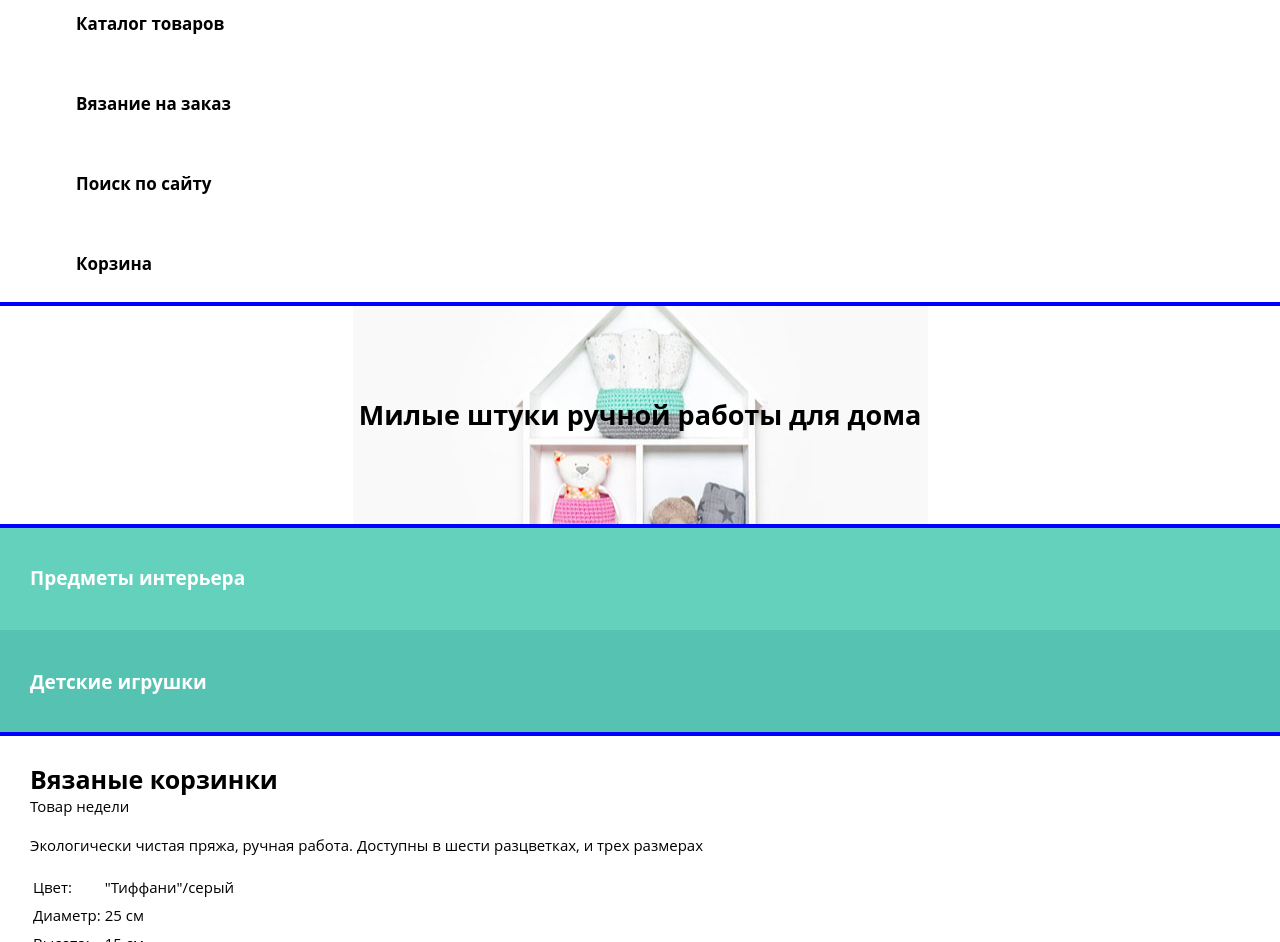
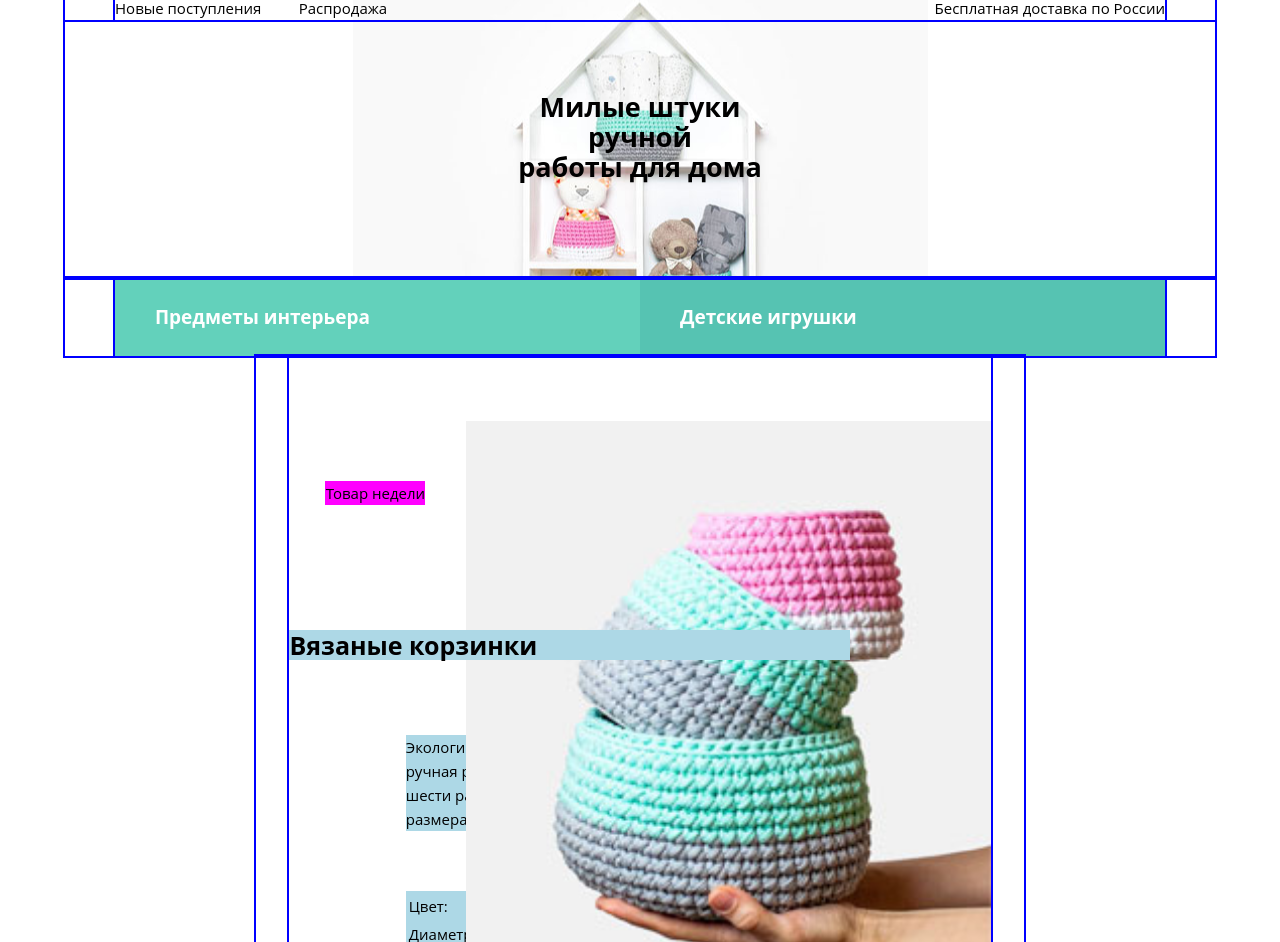
Before and after one commit to icapa9/147815-mishka, a plain HTML site: page index.html in a window 1280 px wide. Shown: the part 116-1058 px from the top of the page. Drawn offline with nearby package versions, Linux system fonts and the light colour scheme; files that its build step writes are made by us from their sources.

Commit message:
Сетки

```diff
--- a/index.html
+++ b/index.html
@@ -9,21 +9,24 @@
     <header class="header">
       <div class="header__wrap">
         <div class="logo">
-          <a><img src="http://placehold.it/150x100" width="150" height="100" alt="logo"></a>
+          <a><img src="http://placehold.it/150x100" width="70" height="46" alt="logo"></a>
         </div>
         <div class="menu">
           <ul class="menu__list">
             <li class="menu__item"><a href="catalog.html">Каталог товаров</a></li>
             <li class="menu__item"><a href="form.html">Вязание на заказ</a></li>
             <li class="menu__item"><a href="#">Поиск по сайту</a></li>
-            <li class="menu__item"><a href="#">Корзина</a></li>
+            <li class="menu__item"><a href="#">Корзина: пока пуста</a></li>
+            <li class="menu__item"><span>Новые поступления</span></li>
+            <li class="menu__item"><span>Распродажа</span></li>
+            <li class="menu__item"><span>Бесплатная доставка по России</span></li>
           </ul>
         </div>
       </div>
     </header>
     <main>
       <section class="main-title">
-        <h1>Милые штуки ручной работы для дома</h1>
+        <h1>Милые штуки<br> ручной<br> работы для дома</h1>
       </section>
       <section class="product-type">
         <div class="product-type__wrap">
--- a/less/blocks/header.less
+++ b/less/blocks/header.less
@@ -1,3 +1,24 @@
 .header {
   outline: @outline-block;
+  max-width: 1150px;
+  margin: auto;
 }
+
+
+@media @tablet-widths {
+  .header__wrap {
+    display: flex;
+    margin-left: 6.5%;
+    margin-right: 6.5%;
+    opacity: 1;
+  }
+}
+
+@media @desktop-widths {
+  .header__wrap {
+    position: relative;
+    margin-left: 4.35%;
+    margin-right: 4.35%;
+    opacity: 1;
+  }
+}
--- a/less/blocks/logo.less
+++ b/less/blocks/logo.less
@@ -1,9 +1,26 @@
 .logo {
   outline: @outline-block;
+
   a {
     display: block;
     margin: auto;
-    width: 150px;
-    height: 100px;
+    width: 70px;
+    height: 46px;
   }
 }
+
+@media @tablet-widths {
+  .logo {
+    position: absolute;
+  }
+
+  .logo a {
+    margin-left: 0;
+  }
+}
+
+@media @desktop-widths {
+  .logo {
+    margin-left: 450px;
+  }
+}
--- a/less/blocks/main-title.less
+++ b/less/blocks/main-title.less
@@ -1,13 +1,19 @@
 .main-title {
+  max-width: 1150px;
+  margin: auto;
   outline: @outline-block;
   background: url("../../img/hero-mobile@1x.jpg") 50% 50% no-repeat;
   padding-top: 96px;
-  padding-right: 38px;
   padding-bottom: 96px;
-  padding-left: 38px;
 
   h1 {
     .caption(27px);
     text-align: center;
   }
 }
+
+@media @tablet-widths {
+  .main-title {
+    margin-top: -24px;
+  }
+}
--- a/less/blocks/menu.less
+++ b/less/blocks/menu.less
@@ -1,19 +1,122 @@
 .menu {
   outline: @outline-block;
+  max-width: 1050px;
+  margin: auto;
 }
 
 .menu__list {
+  outline: @outline-block;
   .list-style;
 }
 
 .menu__item {
-  padding-left: 76px;
-
   a {
     display: block;
+    padding-left: 23.75%;
     padding-top: 28px;
     padding-bottom: 28px;
 
     .link(17px; 700; #000000 );
   }
 }
+
+.menu__item:nth-child(5),
+.menu__item:nth-child(6),
+.menu__item:nth-child(7) {
+  display: none;
+}
+
+@media @tablet-widths {
+  .menu {
+    width: 100%;
+  }
+
+  .menu__list {
+    display: flex;
+    flex-wrap: wrap;
+  }
+
+  .menu__item:nth-child(1) {
+    a {
+      padding: 0;
+    }
+  }
+
+  .menu__item:nth-child(2) {
+    a {
+      width: 150px; /*????*/
+      padding: 0;
+      padding-left: 5.4%;
+    }
+  }
+
+  .menu__item:nth-child(n+3) {
+    order: -1;
+  }
+
+  .menu__item:nth-child(3) {
+    margin-left: 41.7%;
+    background-color: lightpink;
+    width: 12.5%;
+
+    a {
+      font-size: 0;
+      margin-top: 32px;
+      margin-bottom: 32px;
+      padding: 0;
+    }
+  }
+
+  .menu__item:nth-child(4) {
+    background-color: lightgreen;
+    width: 45.8%;
+
+    a {
+      margin-top: 32px;
+      margin-bottom: 32px;
+      padding: 0;
+      padding-left: 32%;
+    }
+  }
+
+  .menu__item:nth-child(7) {
+    order: 1;
+    display: block;
+    margin-left: auto;
+  }
+}
+
+@media @desktop-widths {
+  .menu__item:nth-child(1) {
+    order: -3;
+    margin-top: 32px;
+    margin-bottom: 32px;
+    width: 17.5%;
+  }
+
+  .menu__item:nth-child(2) {
+    order: -2;
+    margin-top: 32px;
+    margin-bottom: 32px;
+    width: 17.5%;
+
+    a {
+      padding-left: 0;
+    }
+  }
+
+  .menu__item:nth-child(3) {
+    margin-left: 31.7%;
+    width: 8%;
+  }
+
+  .menu__item:nth-child(4) {
+    width: 25.3%;
+  }
+
+  .menu__item:nth-child(5),
+  .menu__item:nth-child(6) {
+    display: block;
+    width: 17.5%;
+  }
+}
--- a/less/blocks/page.less
+++ b/less/blocks/page.less
@@ -1,3 +1,4 @@
 .page {
   .main-style;
+  min-width: 320px;
 }
--- a/less/blocks/product-type.less
+++ b/less/blocks/product-type.less
@@ -1,3 +1,5 @@
 .product-type {
+  max-width: 1150px;
+  margin: auto;
   outline: @outline-block;
 }
--- a/less/blocks/product-week.less
+++ b/less/blocks/product-week.less
@@ -1,11 +1,152 @@
 .product-week {
   outline: @outline-block;
+  width: 320px;
+  margin: auto;
 
   h1 {
     .caption(25px);
   }
 }
 
+.product-week__wrap {
+  outline: @outline-block;
+}
+
 .product-week__item {
+  position: relative;
   padding: 30px;
 }
+
+
+@media @tablet-widths {
+  .product-week {
+    width: 768px;
+    margin: auto;
+  }
+
+  .product-week__wrap {
+    margin-left: 6.5%;
+    margin-right: 6.5%;
+  }
+
+  .product-week__item {
+    display: flex;
+    flex-wrap: wrap;
+    padding: 0;
+  }
+
+  .product-week__item h1 {
+    width: 82.3%;
+  }
+
+  .product-week__item span:first-of-type {
+    width: 10%;
+  }
+
+  .product-week__info {
+    width: 50%;
+    padding-right: 50%;
+    margin-right: auto;
+  }
+
+  .product-week__item img {
+    position: absolute;
+    top: 65px;
+    right: 0;
+  }
+
+  .product-week__info-table {
+    width: 100%;
+    padding-right: 50%;
+    padding-bottom: 60px;
+  }
+
+  .product-week__item span:nth-of-type(2) {
+    display: block;
+    margin-bottom: 34px;
+    width: 50%;
+    padding-right: 50%;
+    text-align: center;
+  }
+
+  .product-week__item a:nth-of-type(2) {
+    padding-top: 14px;
+    padding-left: 103px;
+    padding-right: 96px;
+    padding-bottom: 14px;
+
+    text-align: center;
+    border: 2px solid black;
+  }
+}
+
+@media @desktop-widths {
+  .product-week {
+    max-width: 1150px;
+    margin: auto;
+  }
+
+  .product-week__wrap {
+    margin-left: 4.35%;
+    margin-right: 4.35%;
+  }
+
+  .product-week__item h1 {
+    margin-top: 125px;
+    margin-bottom: 60px;
+    width: 80%;
+    background-color: lightblue;
+    z-index: 1;
+  }
+
+  .product-week__item span:first-of-type {
+    margin-top: 125px;
+    width: 100px;
+    order: -1;
+    text-align: center;
+    margin-left: 36px;
+    margin-right: 38px;
+    background-color: fuchsia;
+  }
+
+  .product-week__info {
+    margin-left: 16.6%;
+    margin-bottom: 60px;
+    background-color: lightblue;
+  }
+
+  .product-week__info-table {
+    width: auto;
+    margin-left: 16.6%;
+    margin-bottom: 100px;
+    background-color: lightblue;
+  }
+
+  .product-week__item span:nth-of-type(2) {
+    display: block;
+    margin-bottom: 34px;
+    width: 50%;
+    margin-left: 16.6%;
+    text-align: center;
+  }
+
+  .product-week__item a:nth-of-type(2) {
+    margin-left: 16.6%;
+    margin-bottom: 70px;
+    padding-top: 14px;
+    padding-left: 103px;
+    padding-right: 96px;
+    padding-bottom: 14px;
+
+    text-align: center;
+    border: 2px solid black;
+  }
+
+  .product-week__item img {
+    position: absolute;
+    top: 65px;
+    right: 0;
+    width: 525px;
+    height: 626px;
+  }
+}
--- a/less/blocks/product.less
+++ b/less/blocks/product.less
@@ -3,9 +3,9 @@
 
   a {
     display: block;
-    padding-top: 40px;
-    padding-bottom: 40px;
-    padding-left: 30px;
+    padding-top: 27px;
+    padding-bottom: 27px;
+    padding-left: 9.375%;
 
     .link(19px; 700; #ffffff);
   }
@@ -18,3 +18,37 @@
 .product a:last-of-type {
   background-color: @product-second-color;
 }
+
+
+@media @tablet-widths {
+
+  .product-type__wrap {
+    margin-left: 6.5%;
+    margin-right: 6.5%;
+  }
+
+  .product {
+    display: flex;
+  }
+
+  .product a {
+    display: inline-block;
+    padding-left: 5.5%;
+    width: 50%;
+  }
+}
+
+@media @desktop-widths {
+
+
+  .product-type__wrap {
+    max-width: 1050px;
+    margin: auto;
+    // margin-left: 4.35%;
+    // margin-right: 4.35%;
+  }
+
+  .product a {
+    padding-left: 3.8%;
+  }
+}
--- a/less/mixins.less
+++ b/less/mixins.less
@@ -27,3 +27,18 @@
   color: @color;
   text-decoration: none;
 }
+
+.container() {
+  width: 320px;
+  margin: auto;
+
+  @media @tablet-widths {
+    width: 668px;
+    // margin-left: 6.5%;
+    // margin-right: 6.5%;
+  }
+
+  @media @desktop-widths {
+    width: 1050px;
+  }
+}
--- a/less/variables.less
+++ b/less/variables.less
@@ -7,3 +7,5 @@
 @product-second-color: #56c3b2;
 @form-color: #62d1ba;
 @outline-block: 2px solid blue;
+@tablet-widths: ~"(min-width: 768px)";
+@desktop-widths: ~"(min-width: 1150px)";
```
Also changed, not shown: catalog.html (+1 -1 lines), form.html (+1 -1 lines).
